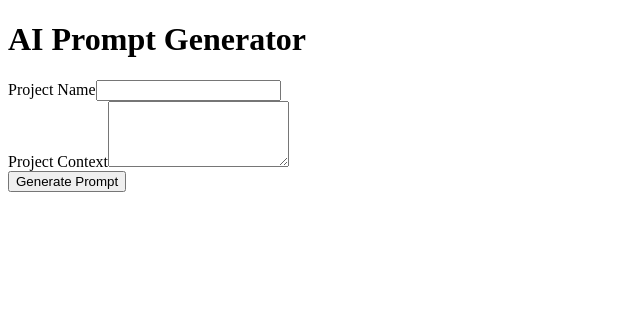
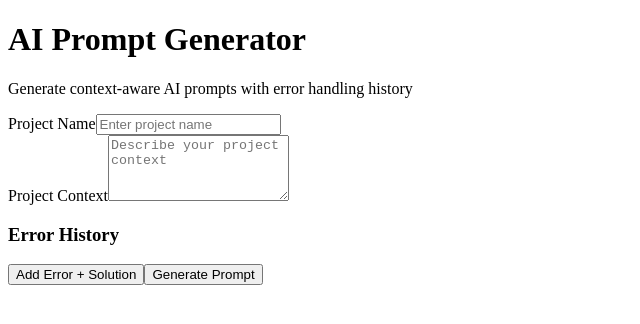
Before and after one commit to ryan-pulsar/prompt-gen, a React app: page / in a window 1280 px wide. Shown: the top 324 px of the page, without its empty margins (0-640 px from the left). Built offline with nearby package versions, Linux system fonts and the light colour scheme; the HTML template or start-up script is replaced by a standard one.

Commit message:
Add improved GUI and error tracking functionality

```diff
--- /dev/null
+++ b/src/components/ErrorLog.tsx
@@ -0,0 +1,42 @@
+import React from 'react';
+
+interface ErrorLogProps {
+  errors: string[];
+  solutions: string[];
+  onErrorChange: (index: number, value: string) => void;
+  onSolutionChange: (index: number, value: string) => void;
+}
+
+const ErrorLog: React.FC<ErrorLogProps> = ({ errors, solutions, onErrorChange, onSolutionChange }) => {
+  return (
+    <div className="space-y-4">
+      <h3 className="text-lg font-medium">Error History</h3>
+      {errors.map((error, index) => (
+        <div key={index} className="grid grid-cols-2 gap-4 p-4 bg-gray-50 rounded-md">
+          <div>
+            <label className="block text-sm font-medium text-gray-700">Error Description</label>
+            <textarea
+              value={error}
+              onChange={(e) => onErrorChange(index, e.target.value)}
+              className="mt-1 block w-full rounded-md border-gray-300 shadow-sm focus:border-indigo-500 focus:ring-indigo-500"
+              rows={3}
+              placeholder="Describe the error encountered"
+            />
+          </div>
+          <div>
+            <label className="block text-sm font-medium text-gray-700">Solution</label>
+            <textarea
+              value={solutions[index]}
+              onChange={(e) => onSolutionChange(index, e.target.value)}
+              className="mt-1 block w-full rounded-md border-gray-300 shadow-sm focus:border-indigo-500 focus:ring-indigo-500"
+              rows={3}
+              placeholder="Describe how the error was solved"
+            />
+          </div>
+        </div>
+      ))}
+    </div>
+  );
+};
+
+export default ErrorLog;
--- a/src/components/PromptGenerator.tsx
+++ b/src/components/PromptGenerator.tsx
@@ -1,21 +1,46 @@
 import React, { useState } from 'react';
 import { generatePrompt } from '../utils/promptUtils';
+import ErrorLog from './ErrorLog';
 
 const PromptGenerator: React.FC = () => {
   const [projectName, setProjectName] = useState('');
   const [context, setContext] = useState('');
+  const [errors, setErrors] = useState<string[]>([]);
+  const [solutions, setSolutions] = useState<string[]>([]);
   const [generatedPrompt, setGeneratedPrompt] = useState('');
+
+  const handleAddError = () => {
+    setErrors([...errors, '']);
+    setSolutions([...solutions, '']);
+  };
+
+  const handleErrorChange = (index: number, value: string) => {
+    const newErrors = [...errors];
+    newErrors[index] = value;
+    setErrors(newErrors);
+  };
+
+  const handleSolutionChange = (index: number, value: string) => {
+    const newSolutions = [...solutions];
+    newSolutions[index] = value;
+    setSolutions(newSolutions);
+  };
 
   const handleSubmit = (e: React.FormEvent) => {
     e.preventDefault();
-    const prompt = generatePrompt(projectName, context);
+    const prompt = generatePrompt(projectName, context, errors, solutions);
     setGeneratedPrompt(prompt);
   };
 
   return (
-    <div className="space-y-6">
-      <h1 className="text-2xl font-bold">AI Prompt Generator</h1>
-      <form onSubmit={handleSubmit} className="space-y-4">
+    <div className="max-w-4xl mx-auto p-6 space-y-8">
+      <header className="text-center">
+        <h1 className="text-3xl font-bold">AI Prompt Generator</h1>
+        <p className="text-gray-600 mt-2">Generate context-aware AI prompts with error handling history</p>
+      </header>
+
+      <form onSubmit={handleSubmit} className="space-y-6">
+        <div className="grid grid-cols-1 gap-6">
           <div>
             <label className="block text-sm font-medium text-gray-700">Project Name</label>
             <input
@@ -23,8 +48,10 @@ const PromptGenerator: React.FC = () => {
               value={projectName}
               onChange={(e) => setProjectName(e.target.value)}
               className="mt-1 block w-full rounded-md border-gray-300 shadow-sm focus:border-indigo-500 focus:ring-indigo-500"
+              placeholder="Enter project name"
             />
           </div>
+
           <div>
             <label className="block text-sm font-medium text-gray-700">Project Context</label>
             <textarea
@@ -32,19 +59,44 @@ const PromptGenerator: React.FC = () => {
               onChange={(e) => setContext(e.target.value)}
               className="mt-1 block w-full rounded-md border-gray-300 shadow-sm focus:border-indigo-500 focus:ring-indigo-500"
               rows={4}
+              placeholder="Describe your project context"
             />
           </div>
+
+          <ErrorLog
+            errors={errors}
+            solutions={solutions}
+            onErrorChange={handleErrorChange}
+            onSolutionChange={handleSolutionChange}
+          />
+
+          <button
+            type="button"
+            onClick={handleAddError}
+            className="inline-flex items-center px-4 py-2 border border-gray-300 shadow-sm text-sm font-medium rounded-md text-gray-700 bg-white hover:bg-gray-50"
+          >
+            Add Error + Solution
+          </button>
+
           <button
             type="submit"
-          className="inline-flex justify-center rounded-md border border-transparent bg-indigo-600 py-2 px-4 text-sm font-medium text-white shadow-sm hover:bg-indigo-700 focus:outline-none focus:ring-2 focus:ring-indigo-500 focus:ring-offset-2"
+            className="inline-flex justify-center rounded-md border border-transparent bg-indigo-600 py-2 px-4 text-sm font-medium text-white shadow-sm hover:bg-indigo-700"
           >
             Generate Prompt
           </button>
+        </div>
       </form>
+
       {generatedPrompt && (
-        <div className="mt-6">
-          <h2 className="text-lg font-medium">Generated Prompt</h2>
-          <pre className="mt-2 whitespace-pre-wrap bg-gray-50 p-4 rounded-md">{generatedPrompt}</pre>
+        <div className="mt-8 p-4 bg-gray-50 rounded-lg">
+          <h2 className="text-lg font-medium mb-4">Generated Prompt</h2>
+          <pre className="whitespace-pre-wrap bg-white p-4 rounded-md border">{generatedPrompt}</pre>
+          <button
+            onClick={() => navigator.clipboard.writeText(generatedPrompt)}
+            className="mt-4 inline-flex items-center px-4 py-2 border border-gray-300 shadow-sm text-sm font-medium rounded-md text-gray-700 bg-white hover:bg-gray-50"
+          >
+            Copy to Clipboard
+          </button>
         </div>
       )}
     </div>
--- a/src/utils/promptUtils.ts
+++ b/src/utils/promptUtils.ts
@@ -1,4 +1,10 @@
-export const generatePrompt = (projectName: string, context: string): string => {
+export const generatePrompt = (projectName: string, context: string, errors: string[], solutions: string[]): string => {
+  const errorHistory = errors.length > 0
+    ? `\n\nError History and Solutions:\n${errors.map((error, i) =>
+        `Error ${i + 1}: ${error}\nSolution: ${solutions[i]}\n`
+      ).join('\n')}`
+    : '';
+
   return `Project: ${projectName}
 
 Context:
@@ -9,10 +15,14 @@ Instructions for AI:
 2. Keep files under 200 lines when possible
 3. Add clear comments explaining code functionality
 4. Document all changes and decisions
+5. Reference previous error solutions when encountering similar issues${errorHistory}
 
 Current Status:
 [AI should list current status and progress here]
 
 Next Steps:
-[AI should outline planned next steps here]`;
+[AI should outline planned next steps here]
+
+Previous Solutions Summary:
+[AI should reference relevant past solutions when encountering similar issues]`;
 };
```
Lines whose indentation alone changed are shown as unchanged.
